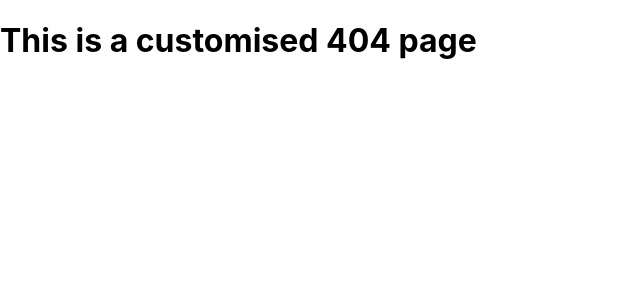
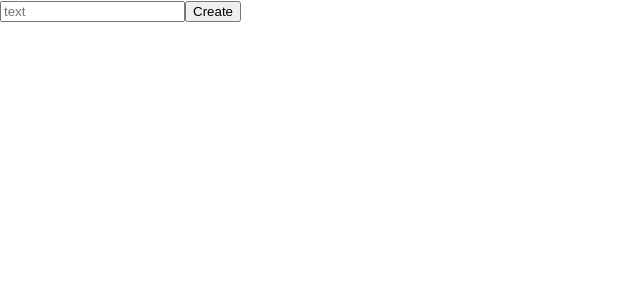
Before and after one commit to M-hassan-ch/NextJs-Practice, a Next.js app: page /quote/create in a window 1280 px wide. Before the commit this address had no page. Shown: the top 300 px of the page, without its empty margins (0-640 px from the left). Built offline with nearby package versions, Linux system fonts and the light colour scheme.

Commit message:
Created a POST api route

```diff
--- a/db.json
+++ b/db.json
@@ -31,6 +31,11 @@
       "id": 2,
       "author": "gary2",
       "text": "abcd"
+    },
+    {
+      "id": 1693830127500,
+      "author": "HASSAN",
+      "text": "HASSAN"
     }
   ]
 }
--- /dev/null
+++ b/pages/api/quote/create/index.tsx
@@ -0,0 +1,19 @@
+import { NextApiRequest, NextApiResponse } from "next";
+
+export default async function handler(
+    req: NextApiRequest,
+    res: NextApiResponse
+) {
+    let obj = JSON.stringify(req.body)
+
+    let data: any = await fetch('http://localhost:4000/quotes', {
+        method: 'POST',
+        body: obj,
+        headers: {
+            'Content-Type': 'application/json'
+        }
+    });
+    data = await data.json();
+
+    res.status(200).json(data);
+}
--- /dev/null
+++ b/pages/quote/create/index.tsx
@@ -0,0 +1,32 @@
+import React, { useState } from 'react'
+
+export default function CreateQuote() {
+
+    const [QuoteText, setQuoteText] = useState('')
+    async function createQuote() {
+        let obj = JSON.stringify({
+            id: Date.now(),
+            author: QuoteText,
+            text: QuoteText
+        })
+
+        let data = await fetch('/api/quote/create', {
+            method: 'POST',
+            body: obj,
+            headers: {
+                'Content-Type': 'application/json'
+            }
+        });
+        data = await data.json();
+        console.log(data);
+    }
+
+    return (
+        <>
+            <div>
+                <input placeholder='text' type="text" name="" id="" value={QuoteText} onChange={e => setQuoteText(e.target.value)} />
+                <button onClick={createQuote}>Create</button>
+            </div>
+        </>
+    )
+}
```
Lines whose indentation alone changed are shown as unchanged.
